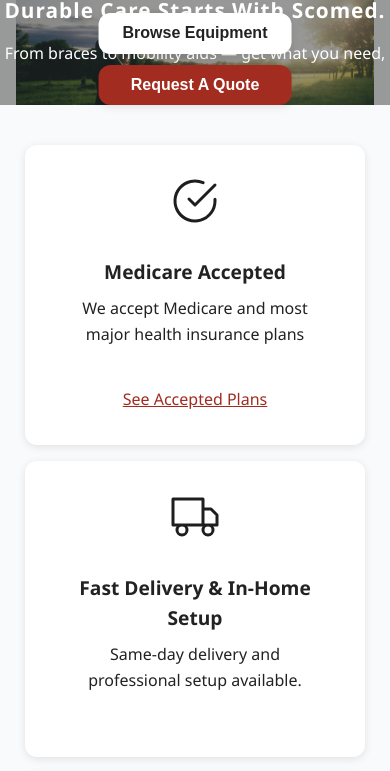
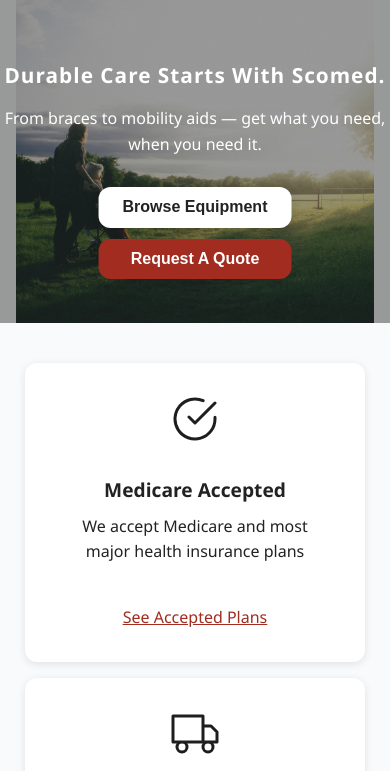
Before and after one commit to LECahill/Scomed-Website, a plain HTML site: page docs/index.html in a window 390 px wide. Shown: the part 97-868 px from the top of the page. Drawn offline with nearby package versions, Linux system fonts and the light colour scheme; files that its build step writes are made by us from their sources; files whose address does not match are found by name.

Commit message:
Use fluid height for hero image

```diff
--- a/css/main.scss
+++ b/css/main.scss
@@ -115,7 +115,7 @@
   }
   .hero-image {
     width: 100%;
-    height: 340px;
+    height: clamp(120px, 40vh, 340px);
     object-fit: cover;
     display: block;
     border-radius: $border-radius;
@@ -123,7 +123,7 @@
   .hero-overlay {
     position: absolute;
     top: 0; left: 0;
-    width: 100%; height: 340px;
+    width: 100%; height: clamp(120px, 40vh, 340px);
     background: rgba(34,34,34,0.45);
     border-radius: $border-radius;
     z-index: 1;
@@ -649,7 +649,6 @@
   }
   .hero {
     .hero-image, .hero-overlay {
-      height: 180px;
       border-radius: 0;
     }
     .hero-text {
@@ -693,9 +692,6 @@
 }
 
 @media (max-width: 480px) {
-  .hero .hero-image, .hero .hero-overlay {
-    height: 120px;
-  }
   .container {
     padding: 0 0.5rem;
   }
```
Also changed, not shown: css/main.css.
